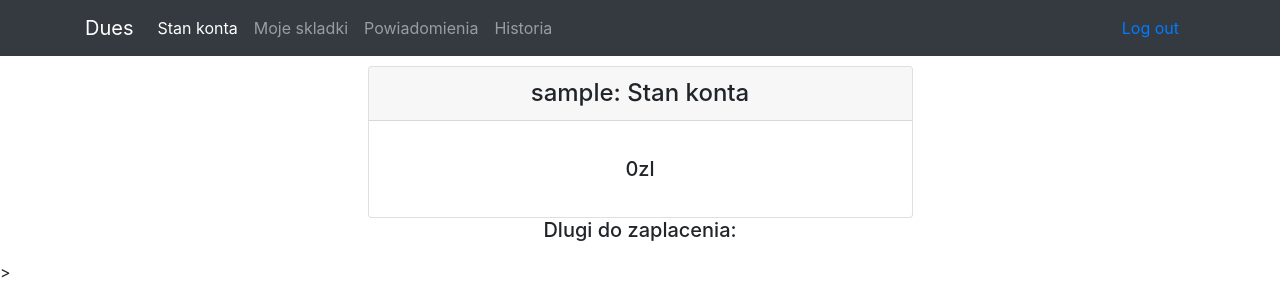
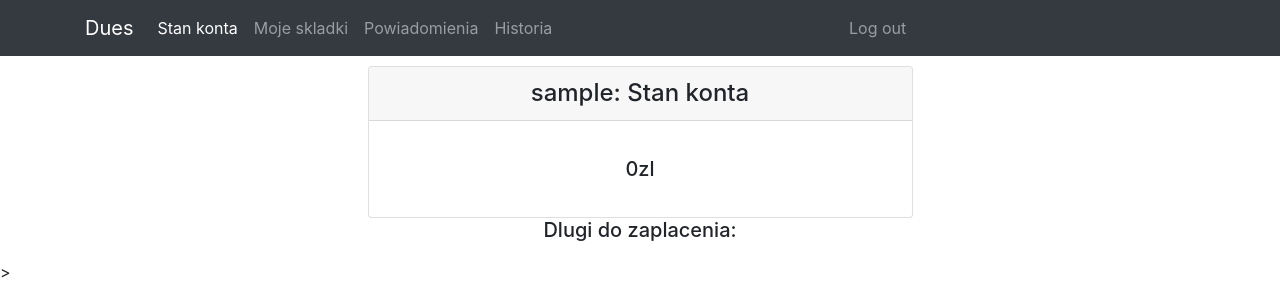
Before and after one commit to dpietruchowski/Dues, a Django app: page /account in a window 1280 px wide. Shown: the top 300 px of the page. Run offline with Django 3.2, Linux system fonts and the light colour scheme; a user stored in the database is signed in; tables that the repository leaves empty hold one stand-in row (values such as "Sample post"); some libraries are stand-ins or nearby versions.

Commit message:
Fix "log out" nav-item

```diff
--- a/home/templates/template.html
+++ b/home/templates/template.html
@@ -38,9 +38,11 @@
               <a class="nav-link" href="/history">Historia</a>
             </li>
           </ul>
-        </div>
-        <div class="nav-item" style="">
-          <a class="nav-link" href="logout">Log out</a>
+          <ul class="navbar-nav mr-auto">
+            <li class="nav-item" style="">
+              <a class="nav-link" href="/logout">Log out</a>
+            </li>
+          </ul>
         </div>
       </div>
     </nav>
```
